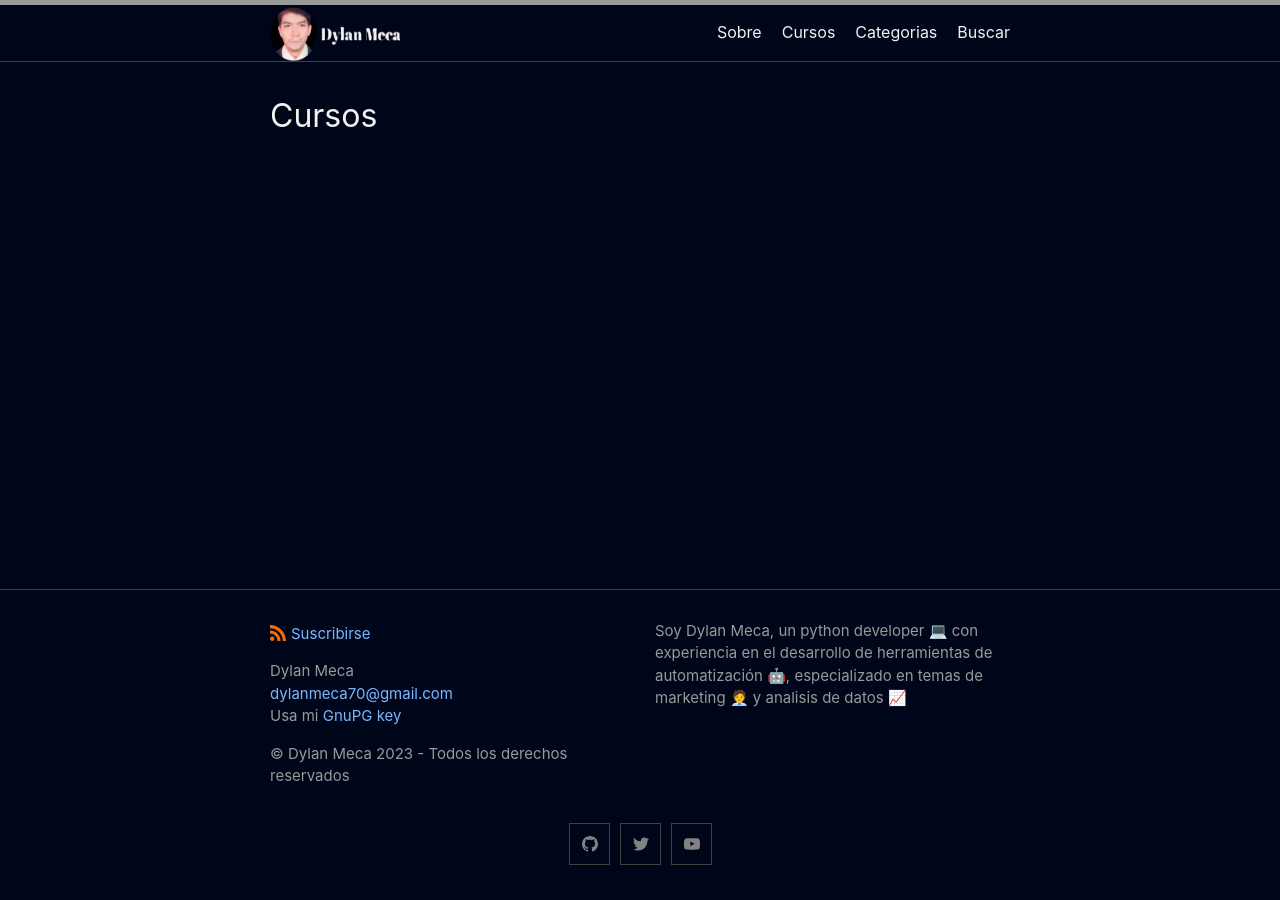
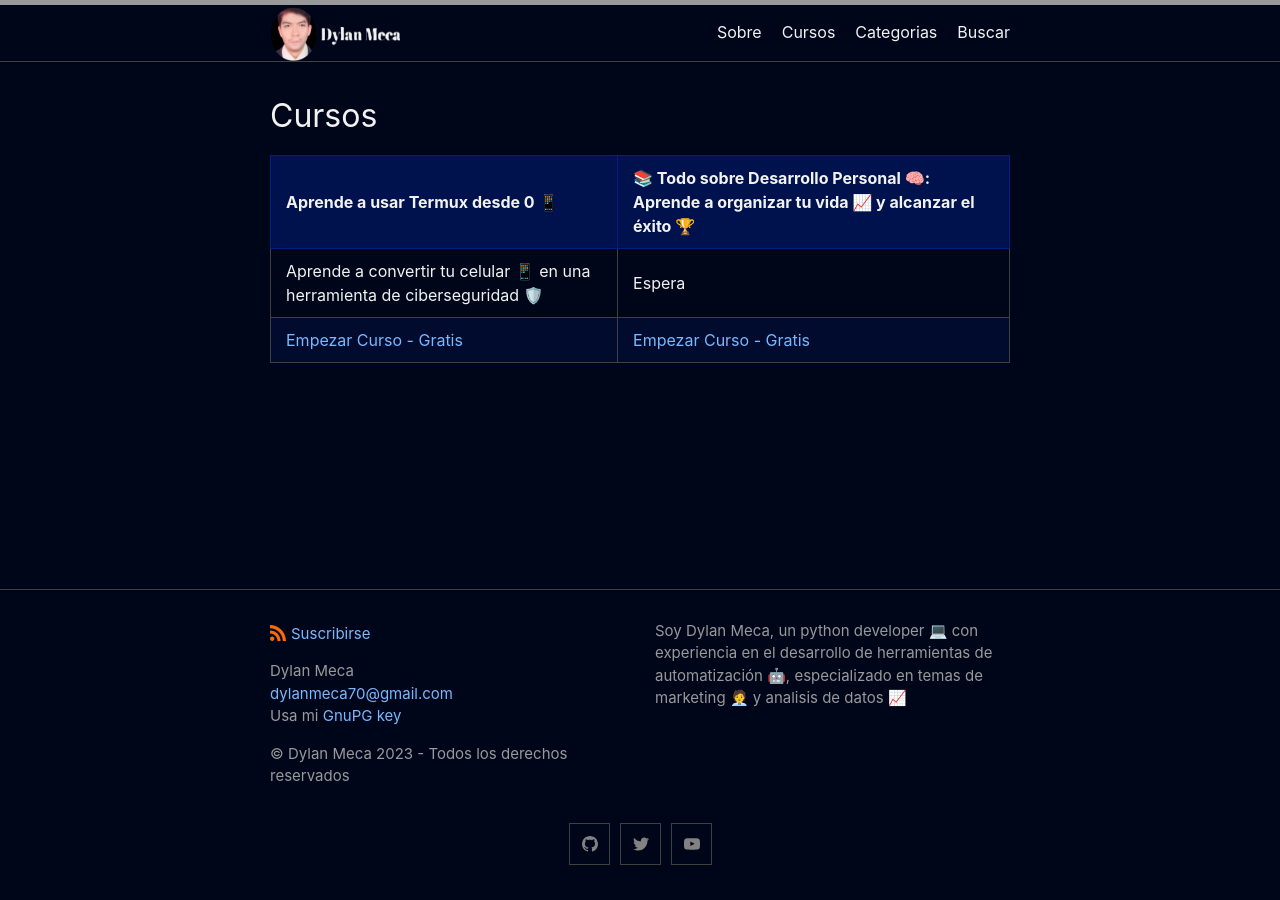
Before and after one commit to dylanmeca/dylanmeca.github.io, a Jekyll site: the page built from courses.md, in a window 1280 px wide. Built offline with Jekyll 4.4.1, drawn with Linux system fonts in a browser that asks for light colours.

Commit message:
Update courses.md

```diff
--- a/courses.md
+++ b/courses.md
@@ -10,3 +10,8 @@ keywords:
 ---
 
 # Cursos
+
+| Aprende a usar Termux desde 0 📱 | 📚 Todo sobre Desarrollo Personal 🧠: Aprende a organizar tu vida 📈 y alcanzar el éxito 🏆
+|-------------|-------------|
+| Aprende a convertir tu celular 📱 en una herramienta de ciberseguridad 🛡️ | Espera |
+| [Empezar Curso - Gratis](https://youtube.com/playlist?list=PL_OMKi6HeEJ64IsD72mEl9ATMtGkC1e-f) | [Empezar Curso - Gratis](https://youtube.com/playlist?list=PL_OMKi6HeEJ5f6rrYDv9wI455yu1aKmxv) |
```
